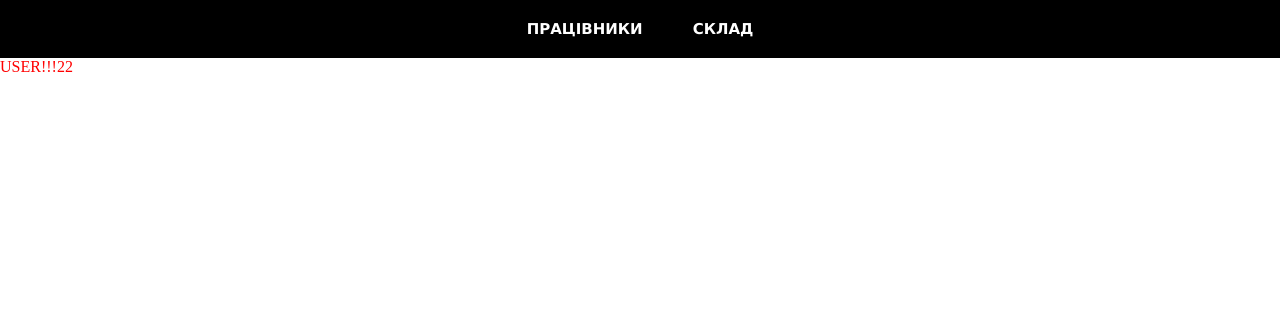
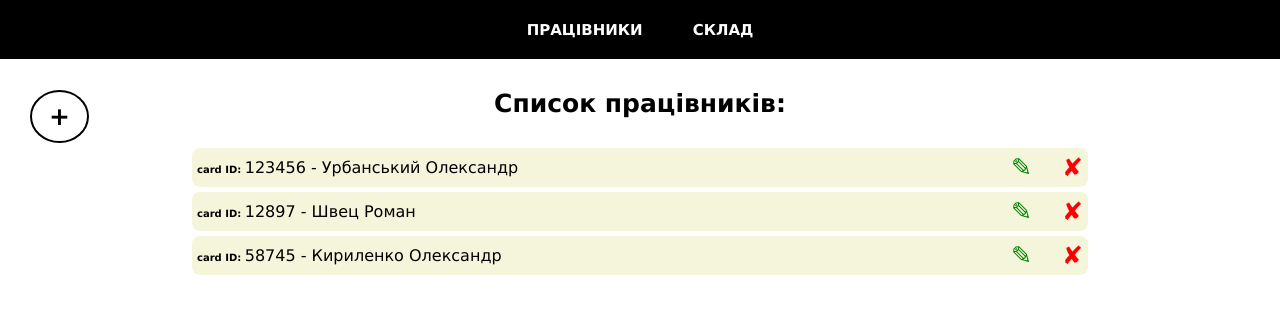
Before and after one commit to alexurbanskyi/spilna-sprava-sklad, a React (Create React App) app: page / in a window 1280 px wide. Shown: the top 314 px of the page. Built offline with nearby package versions, Linux system fonts and the light colour scheme; data requests are answered from the project's data file.

Commit message:
added user page

```diff
--- a/package.json
+++ b/package.json
@@ -3,12 +3,17 @@
   "version": "0.1.0",
   "private": true,
   "dependencies": {
+    "@emotion/react": "^11.10.6",
+    "@emotion/styled": "^11.10.6",
+    "@mui/material": "^5.11.13",
+    "@reduxjs/toolkit": "^1.9.3",
     "@testing-library/jest-dom": "^5.16.5",
     "@testing-library/react": "^13.4.0",
     "@testing-library/user-event": "^13.5.0",
     "json-server": "^0.17.2",
     "react": "^18.2.0",
     "react-dom": "^18.2.0",
+    "react-redux": "^8.0.5",
     "react-router-dom": "^6.9.0",
     "react-scripts": "5.0.1",
     "web-vitals": "^2.1.4"
--- a/server/db.json
+++ b/server/db.json
@@ -2,7 +2,15 @@
     "users": [
         {
             "cardId": 123456,
-            "userName": "Alex"
+            "userName": "Урбанський Олександр"
+        },
+        {
+            "cardId": 12897,
+            "userName": "Швец Роман"
+        },
+        {
+            "cardId": 58745,
+            "userName": "Кириленко Олександр"
         }
     ]
 }
--- a/src/App.css
+++ b/src/App.css
@@ -2,8 +2,8 @@
   padding: 0;
   margin: 0;
   box-sizing: border-box;
+  font-family: 'Lucida Sans', 'Lucida Sans Regular', 'Lucida Grande', 'Lucida Sans Unicode', Geneva, Verdana, sans-serif;
 }
 .App {
-  font-family: 'Lucida Sans', 'Lucida Sans Regular', 'Lucida Grande', 'Lucida Sans Unicode', Geneva, Verdana, sans-serif;
 
 }
--- a/src/App.js
+++ b/src/App.js
@@ -3,14 +3,16 @@ import {Routes, Route} from 'react-router-dom'
 import Users from './Pages/Users/Users.js';
 import Header from './component/Header/Header';
 import Sklad from './Pages/Sklad/Sklad';
+import { useGetUsersQuery } from './redux/usersApi';
 
 function App() {
+  const {data=[], isLoading} = useGetUsersQuery()
 
   return (
     <>
     <Header/>
     <Routes>
-      <Route path='/' element={<Users/>} />
+      <Route path='/' element={<Users users={data} isLoading={isLoading}/>} />
       <Route path='sklad' element={<Sklad/>} />
     </Routes>
     </>
--- a/src/Pages/Users/Users.js
+++ b/src/Pages/Users/Users.js
@@ -1,12 +1,38 @@
-import React from 'react'
-import './users.css'
+import React, { useState } from "react";
+import AddUserModal from "../../component/AddUserModal/AddUserModal";
+import Loader from "../../component/Loader/Loader";
 
-function Users() {
+import "./users.css";
+
+function Users({ users, isLoading }) {
+  const [open, setOpen] = useState(false)
+
+
+  // console.log("Data user --->", users);
+
+
   return (
-    <div className='users'>
-      USER!!!22
-    </div>
-  )
+    <>
+      {isLoading ? (
+        <Loader />
+      ) : (
+        <div className="users">
+          <div className="users_title">Список працівників:</div>
+          {users.map((user) => (
+            <div className="users_item" key={user.cardId}>
+              <p className="user_name"><span>card ID: </span>{user.cardId} - {user.userName}</p>
+             <div className="user_icons" >
+                <div className="user_icon edit_icon">&#x270E;</div>
+                <div className="user_icon delete_icon">&#x2718;</div>
+             </div>
+            </div>
+          ))}
+          <div className="user_add_button" onClick={() => setOpen(true)}>+</div>
+          <AddUserModal open={open} setOpen={setOpen} />
+        </div>
+      )}
+    </>
+  );
 }
 
-export default Users
+export default Users;
--- a/src/Pages/Users/users.css
+++ b/src/Pages/Users/users.css
@@ -1,3 +1,52 @@
-.users{
-    color: red;
+.users {
+  max-width: 70%;
+  margin: 0 auto;
 }
+.users_title {
+  text-align: center;
+  margin: 30px 0;
+  font-size: 25px;
+  font-weight: bold;
+}
+.users_item {
+  display: flex;
+  justify-content: space-between;
+  align-items: center;
+  background-color: beige;
+  padding: 5px;
+  margin: 5px 0;
+  border-radius: 8px;
+}
+.users_item span{
+    font-size: 10px;
+    font-weight: bold;
+}
+.user_icons {
+  display: flex;
+  gap: 30px;
+}
+.user_icon {
+  font-size: 25px;
+  cursor: pointer;
+}
+.edit_icon {
+  color: green;
+}
+.delete_icon {
+  color: red;
+}
+.user_add_button {
+  display: inline;
+  font-size: 25px;
+  font-weight: bold;
+  border: 2px solid black;
+  padding: 10px 17px;
+  border-radius: 100%;
+  position: absolute;
+  top: 90px;
+  left: 30px;
+  cursor: pointer;
+}
+.user_add_button:hover{
+    background-color: beige;
+}
--- /dev/null
+++ b/src/component/AddUserModal/AddUserModal.js
@@ -0,0 +1,65 @@
+import React, { useState } from "react";
+import Button from "@mui/material/Button";
+import TextField from "@mui/material/TextField";
+import Dialog from "@mui/material/Dialog";
+import DialogActions from "@mui/material/DialogActions";
+import DialogContent from "@mui/material/DialogContent";
+import DialogContentText from "@mui/material/DialogContentText";
+import DialogTitle from "@mui/material/DialogTitle";
+
+function AddUserModal({ open, setOpen }) {
+
+  const [cardId, setCardId] = useState("");
+  const [userName, setUserName] = useState("");
+
+  let isValid = Boolean(cardId) && Boolean(userName);
+
+  const handleClose = () => {
+    setOpen(false);
+    setCardId("");
+    setUserName("");
+  };
+
+  return (
+    <div>
+      <Dialog open={open} onClose={handleClose}>
+        <DialogTitle>Додати працівника</DialogTitle>
+        <DialogContent>
+          <DialogContentText>
+            Щоб додати працівника, будь ласка введіть номер ID карти та прізвище
+            працівника
+          </DialogContentText>
+          <TextField
+            autoFocus
+            margin="dense"
+            id="cardId"
+            label="Card ID"
+            type="number"
+            fullWidth
+            variant="standard"
+            value={cardId}
+            onChange={(e) => setCardId(e.target.value)}
+          />
+          <TextField
+            margin="dense"
+            id="name"
+            label="Прізвище та ім'я працівника"
+            type="email"
+            fullWidth
+            variant="standard"
+            value={userName}
+            onChange={(e) => setUserName(e.target.value)}
+          />
+        </DialogContent>
+        <DialogActions>
+          <Button onClick={handleClose}>Відмінити</Button>
+          <Button disabled={!isValid} onClick={handleClose}>
+            Додати
+          </Button>
+        </DialogActions>
+      </Dialog>
+    </div>
+  );
+}
+
+export default AddUserModal;
--- /dev/null
+++ b/src/component/Loader/Loader.js
@@ -0,0 +1,16 @@
+import React from "react";
+import CircularProgress from "@mui/material/CircularProgress";
+import Box from "@mui/material/Box";
+import "./loader.css";
+
+function Loader() {
+  return (
+    <div className="loader">
+      <Box>
+        <CircularProgress />
+      </Box>
+    </div>
+  );
+}
+
+export default Loader;
--- /dev/null
+++ b/src/component/Loader/loader.css
@@ -0,0 +1,11 @@
+.loader {
+    display: flex;
+    justify-content: center;
+    align-items: center;
+    height: 100vh;
+    width: 100%;
+    background-color: rgba(241, 245, 237, 0.278);
+    position: absolute;
+    top: 0;
+    left: 0;
+  }
--- a/src/index.js
+++ b/src/index.js
@@ -2,10 +2,14 @@ import React from "react";
 import ReactDOM from "react-dom/client";
 import App from "./App";
 import { BrowserRouter } from "react-router-dom";
+import { Provider } from "react-redux";
+import { store } from "./redux/store";
 
 const root = ReactDOM.createRoot(document.getElementById("root"));
 root.render(
   <BrowserRouter>
-    <App />
+    <Provider store={store}>
+      <App />
+    </Provider>
   </BrowserRouter>
 );
--- /dev/null
+++ b/src/redux/store.js
@@ -0,0 +1,10 @@
+import { configureStore } from "@reduxjs/toolkit";
+import { usersApi } from "./usersApi";
+
+export const store = configureStore({
+  reducer: {
+    [usersApi.reducerPath]: usersApi.reducer,
+  },
+  middleware: (defaultMiddlewear) =>
+    defaultMiddlewear().concat(usersApi.middleware),
+});
--- /dev/null
+++ b/src/redux/usersApi.js
@@ -0,0 +1,14 @@
+import { createApi, fetchBaseQuery } from "@reduxjs/toolkit/query/react";
+
+export const usersApi = createApi({
+    reducerPath: "userApi",
+    baseQuery: fetchBaseQuery({ baseUrl: "http://localhost:3001/"}),
+    endpoints: (build) => ({
+        getUsers: build.query({
+            query: () => "users",
+            providesTags: ["users"]
+        })
+    })
+})
+
+export const { useGetUsersQuery } = usersApi;
```
Also changed, not shown: 1 other file (tests, documents, lock files or other folders).
